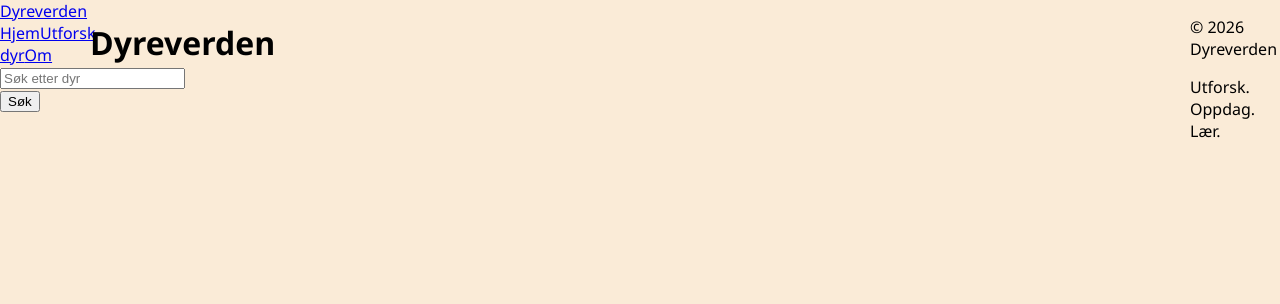
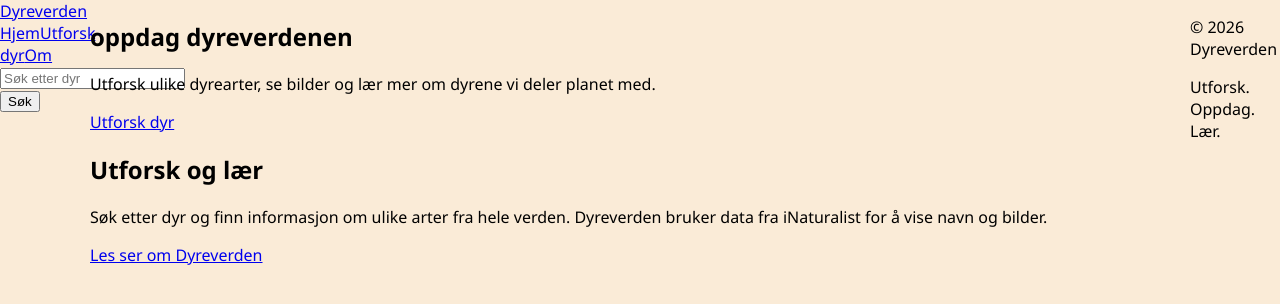
Before and after one commit to vildehf/dyreverden, a Next.js app: page / in a window 1280 px wide. Shown: the top 304 px of the page. Built offline with nearby package versions, Linux system fonts and the light colour scheme.

Commit message:
Add homepage content

```diff
--- a/app/page.tsx
+++ b/app/page.tsx
@@ -1,10 +1,28 @@
 import Image from "next/image";
 import styles from "./page.module.css";
+import Link from "next/link";
 
 export default function Home() {
   return (
     <>
-      <h1>Dyreverden</h1>
+      <section>
+        <h1>oppdag dyreverdenen</h1>
+        <p>
+          Utforsk ulike dyrearter, se bilder og lær mer om dyrene vi deler
+          planet med.
+        </p>
+
+        <Link href="/animals">Utforsk dyr</Link>
+      </section>
+      <section>
+        <h2>Utforsk og lær</h2>
+        <p>
+          Søk etter dyr og finn informasjon om ulike arter fra hele verden.
+          Dyreverden bruker data fra iNaturalist for å vise navn og bilder.
+        </p>
+
+        <Link href="/about">Les ser om Dyreverden</Link>
+      </section>
     </>
   );
 }
```
